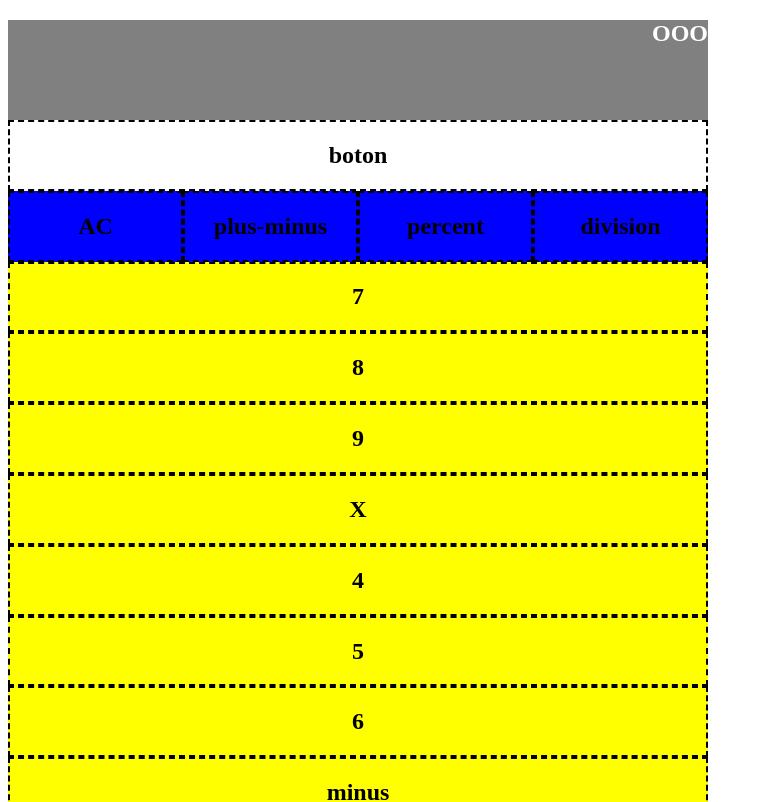
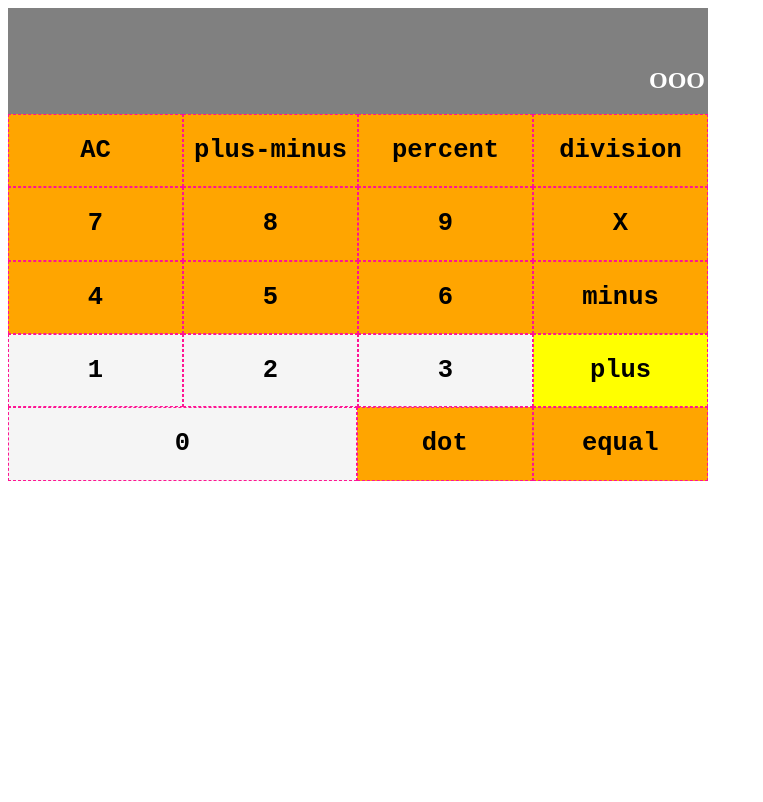
Before and after one commit to alexawesomecode/calculator-app, a React (Create React App) app: page / in a window 1280 px wide. Shown: the top 802 px of the page, without its empty margins (0-763 px from the left). Built offline with nearby package versions, Linux system fonts and the light colour scheme.

Commit message:
worked on css styling

```diff
--- a/src/App.css
+++ b/src/App.css
@@ -1,14 +1,22 @@
+body {
+
+  box-sizing:border-box;
+
+}
 #root {
 
   width:700px;
   background-color: yellow;
 
+
 }
 .button {
 
   flex-basis: 25%;
+  font-size:17px;
+  font-family: Monospace;
   text-align:center;
-  border: 2px dashed black;
+  border: 1px dashed deeppink;
 }
 .display {
 
@@ -17,8 +25,15 @@
   color: white;
   font-weight: bold;
   text-align:right;
+  padding:3px;
 }
 
+.display > h2 {
+
+  display: flex;
+    flex-direction: column-reverse;
+    margin-top: 8%;
+}
 .panel1 > * {
 
   height:100px;
@@ -26,12 +41,16 @@
   flex-direction: columns;
 }
 
-.group-1  {
+.group-1, .group-2, .group-3, .group-4, .group-5  {
 
   display: flex;
-  background-color:blue;
+  background-color:white;
   flex-direction: row;
 
+}
 
+.wide {
 
+  flex:50%;
+  background-color:yellow;
 }
--- a/src/components/App.js
+++ b/src/components/App.js
@@ -1,6 +1,5 @@
 import React from 'react';
 import Display from './Display';
-import Button from './Button';
 import ButtonPanel from './ButtonPanel';
 
 
@@ -9,7 +8,7 @@ function App() {
     <div>
 
       <Display value="OOO" />
-      <Button name="boton" color="white" wide />
+
       <ButtonPanel />
     </div>
   );
--- a/src/components/Button.js
+++ b/src/components/Button.js
@@ -3,7 +3,19 @@ import React from 'react';
 import PropTypes from 'prop-types';
 
 const Button = props => {
-  const { color, name } = props;
+  const { color, name, wide } = props;
+
+
+  if (wide === true) {
+    return (
+      <div className="button wide" style={{ backgroundColor: color }}>
+        <h2>
+          {name}
+        </h2>
+      </div>
+    );
+  }
+
 
   return (
     <div className="button" style={{ backgroundColor: color }}>
@@ -14,11 +26,18 @@ const Button = props => {
   );
 };
 
+Button.defaultProps = {
+
+  color: 'orange',
+  wide: false,
+};
 
 Button.propTypes = {
 
   name: PropTypes.string.isRequired,
-  color: PropTypes.string.isRequired,
+  color: PropTypes.string,
+  wide: PropTypes.bool,
+
 };
 
 export default Button;
--- a/src/components/ButtonPanel.js
+++ b/src/components/ButtonPanel.js
@@ -27,14 +27,14 @@ const ButtonPanel = () => (
 
     </div>
     <div className="group-4">
-      <Button name="1" />
-      <Button name="2" />
-      <Button name="3" />
-      <Button name="plus" />
+      <Button name="1" color="whitesmoke" />
+      <Button name="2" color="whitesmoke" />
+      <Button name="3" color="whitesmoke" />
+      <Button name="plus" color="yellow" />
 
     </div>
     <div className="group-5">
-      <Button name="0" />
+      <Button name="0" wide color="whitesmoke" />
       <Button name="dot" />
       <Button name="equal" />
 
```
